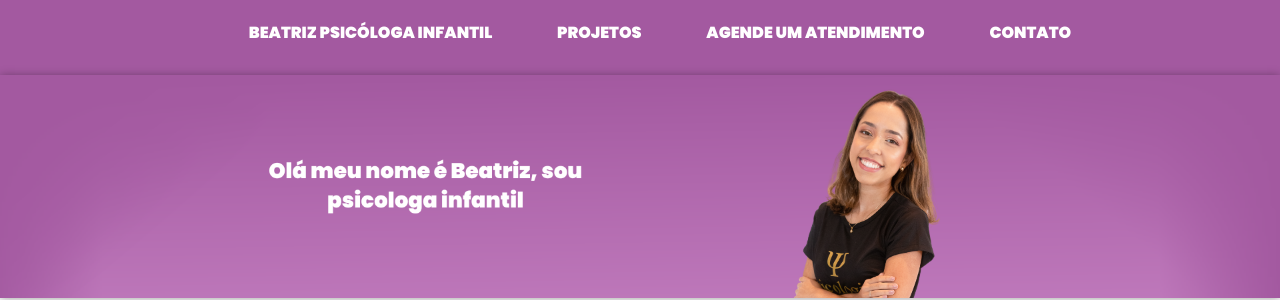
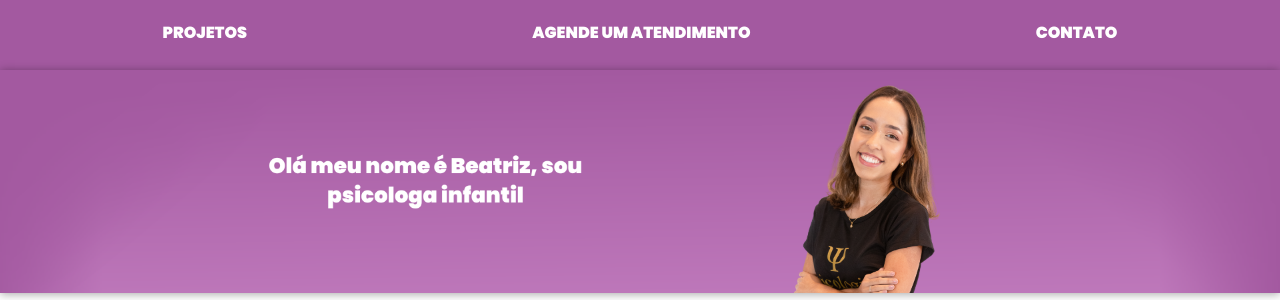
Before and after one commit to andregoes7/projeto-bia, a plain HTML site: page index.html in a window 1280 px wide. Shown: the top 300 px of the page. Drawn offline with Linux system fonts and the light colour scheme.

Commit message:
nova atty

```diff
--- a/estilos/style.css
+++ b/estilos/style.css
@@ -5,6 +5,11 @@
 * {
     margin: 0px;
     padding: 0px;
+}
+
+header, main, footer {
+    max-width: 100%;
+    margin: 0 auto;
 }
 
 nav {
@@ -17,23 +22,31 @@ nav {
     background-image: linear-gradient( 45% to left, #351634, #6e4b6c);
     padding: 20px;
     box-shadow: 0px 1px 8px rgba(0, 0, 0, 0.623);
-    width: 100%;
-    padding-bottom: 30px;
+    max-width: 100%;
+    padding-bottom: 25px;
 }
 
 
 
-nav > a {
-    text-decoration: none;
-    color: white;
-    margin: 30px;
-    border-radius: 5px;
-    animation-duration: 0.5s;
-    padding: 1px;
+nav ul {
+    display: flex;
+    flex-wrap: wrap;
+    justify-content: space-around;
+    list-style: none;
+    padding: 0px;
+
 
 }
 
-nav > a:hover {
+nav ul li a {
+    text-decoration: none;
+    color: white;
+    padding: 10px;
+    border-radius: 10px;
+
+}
+
+nav > ul li a:hover {
     background-color: #F5E3A3;
     color: #A359A0;
 }
@@ -44,7 +57,6 @@ main {
     padding-top: 0px;
     min-width: 280px;
     max-width: 1280px;
-
 
 
 
@@ -62,13 +74,14 @@ main h1 {
 }
 
 img {
-    width: 100%;
+    max-width: 100%;
     display: block;
     border-top: black;
     padding-top: 1;
     box-shadow: 0px 1px 9px rgba(0, 0, 0, 0.363);
     padding-left: 0px;
     padding-right: 0px;
+    height: auto;
 }
 
 main p {
--- a/index.html
+++ b/index.html
@@ -9,12 +9,17 @@
     <link rel="stylesheet" href="estilos/style.css">
 </head>
 <body>
-    <nav>
-        <a href="https://www.instagram.com/eubiavicente/" target="_blank">BEATRIZ PSICÓLOGA INFANTIL</a>
-        <a href="#">PROJETOS</a>
-        <a href="https://minhaagendavirtual.com.br/agendamentos/incluir/bpsi/34330475A" target="_blank">AGENDE UM ATENDIMENTO</a>
-        <a href="https://api.whatsapp.com/send?phone=5527996071121&Oi=" target="_blank">CONTATO</a>
-    </nav>
+    <header>
+        <nav>
+
+            <ul>
+                <li><a href="#">PROJETOS</a></li>
+                <li><a href="https://minhaagendavirtual.com.br/agendamentos/incluir/bpsi/34330475A" target="_blank">AGENDE UM ATENDIMENTO</a></li>
+                <li><a href="https://api.whatsapp.com/send?phone=5527996071121&Oi=" target="_blank">CONTATO</a></li>
+            </ul>
+        </nav>
+    </header>
+
 
     <img src="imagens/img2.png" alt="beatriz">
 
```
